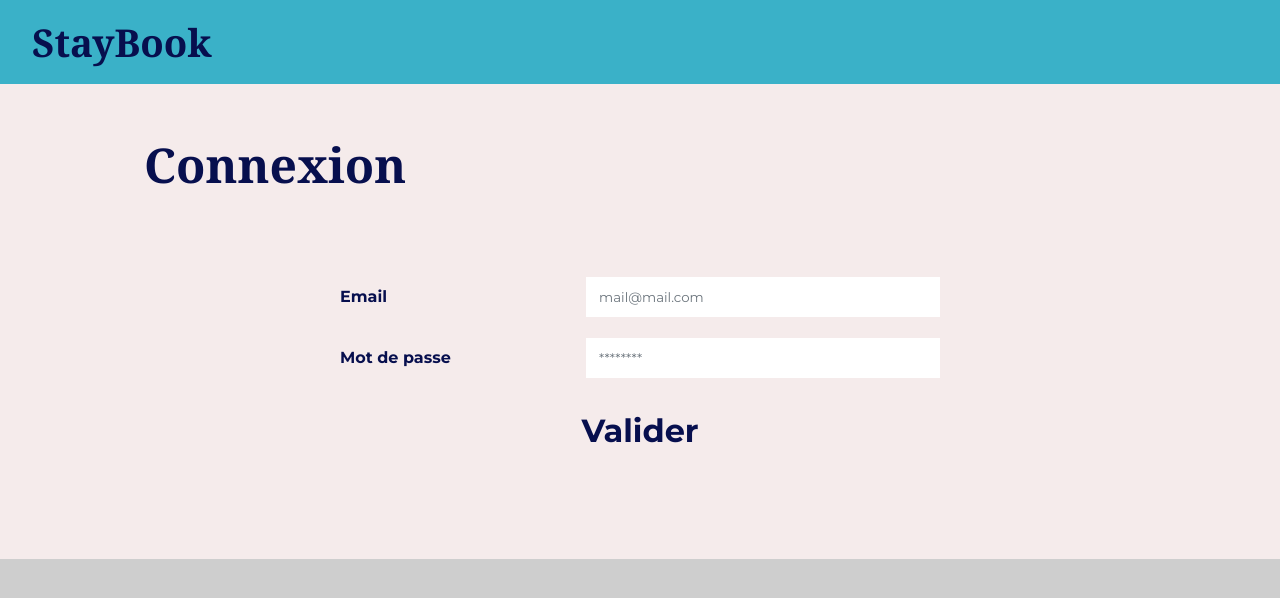
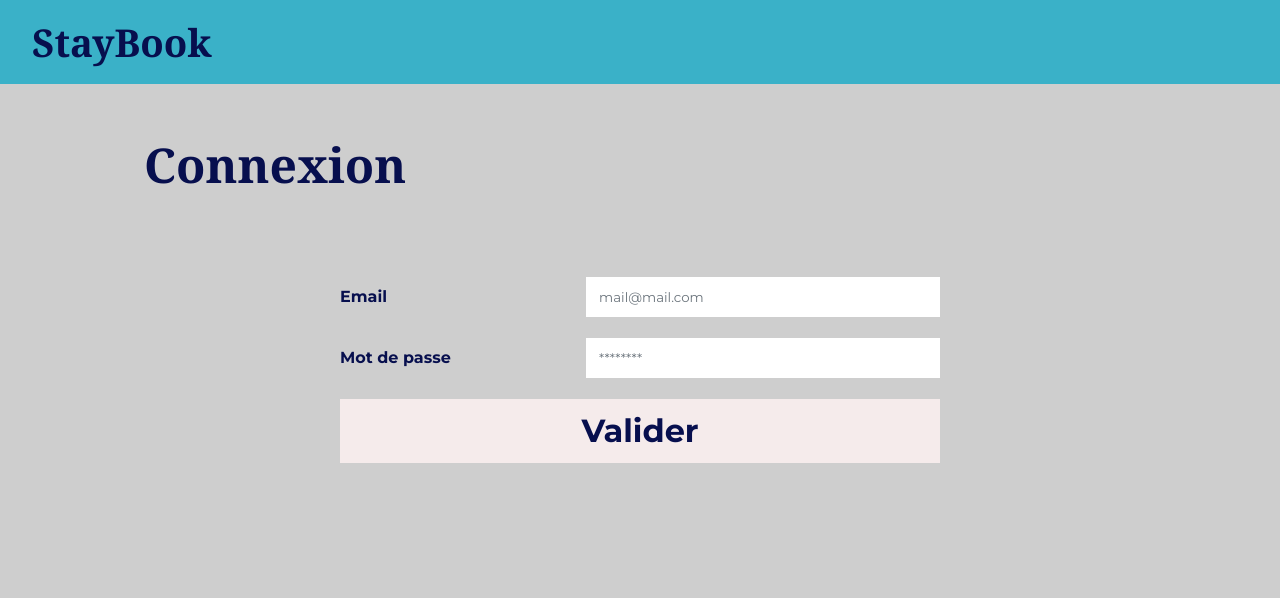
Before and after one commit to FastiGun/Portfolio, a React (Create React App) app: page /connexion in a window 1280 px wide. Shown: the top 598 px of the page. Built offline with nearby package versions, Linux system fonts and the light colour scheme.

Commit message:
fix du fix

```diff
--- a/src/index.scss
+++ b/src/index.scss
@@ -5,7 +5,7 @@ body {
     sans-serif;
   -webkit-font-smoothing: antialiased;
   -moz-osx-font-smoothing: grayscale;
-  background-color: #f5ebeb;
+  background-color: #cecece;
 }
 
 code {
@@ -14,5 +14,5 @@ code {
 }
 
 :root{
-  background-color: #f5ebeb;
+  background-color: #cecece;
 }
```
